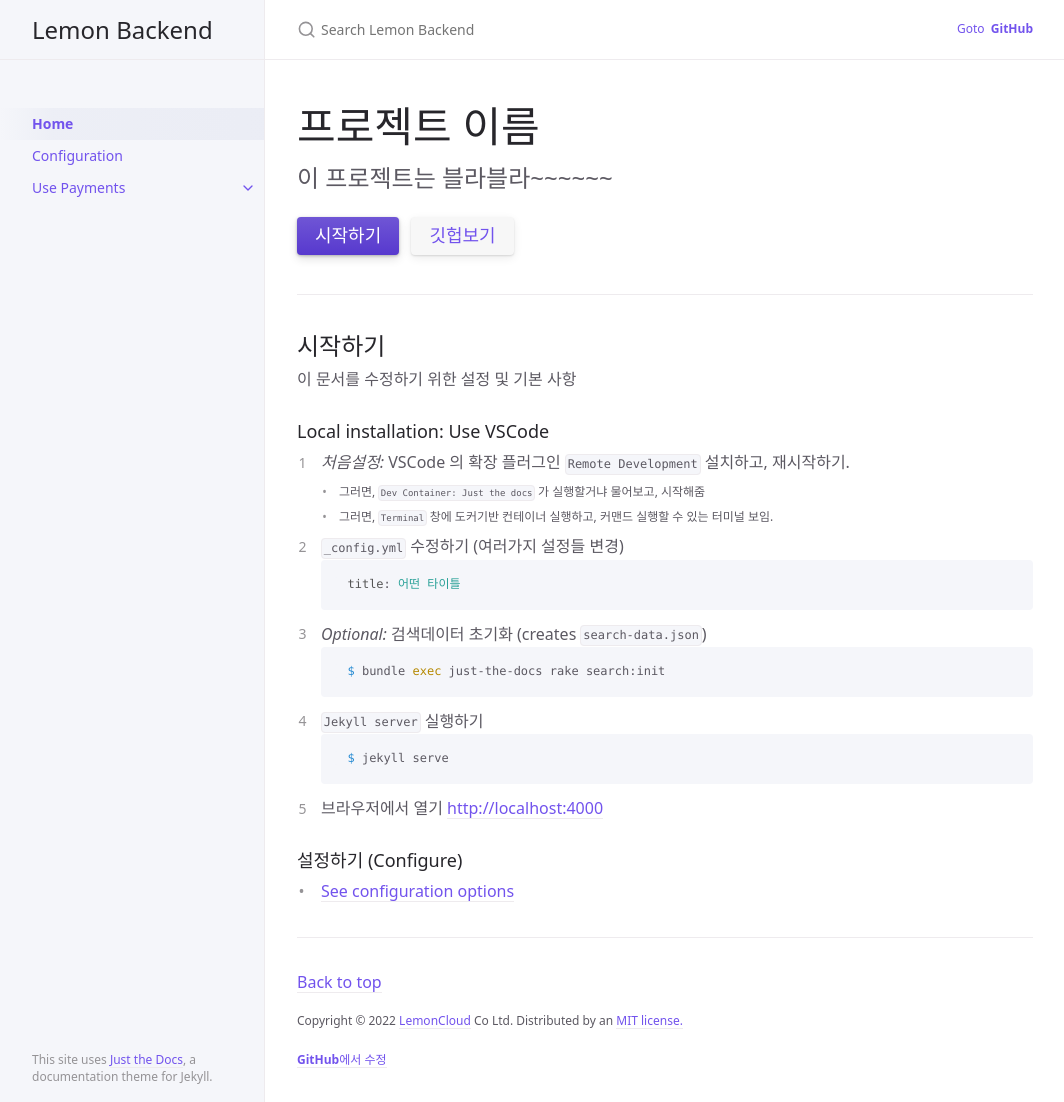
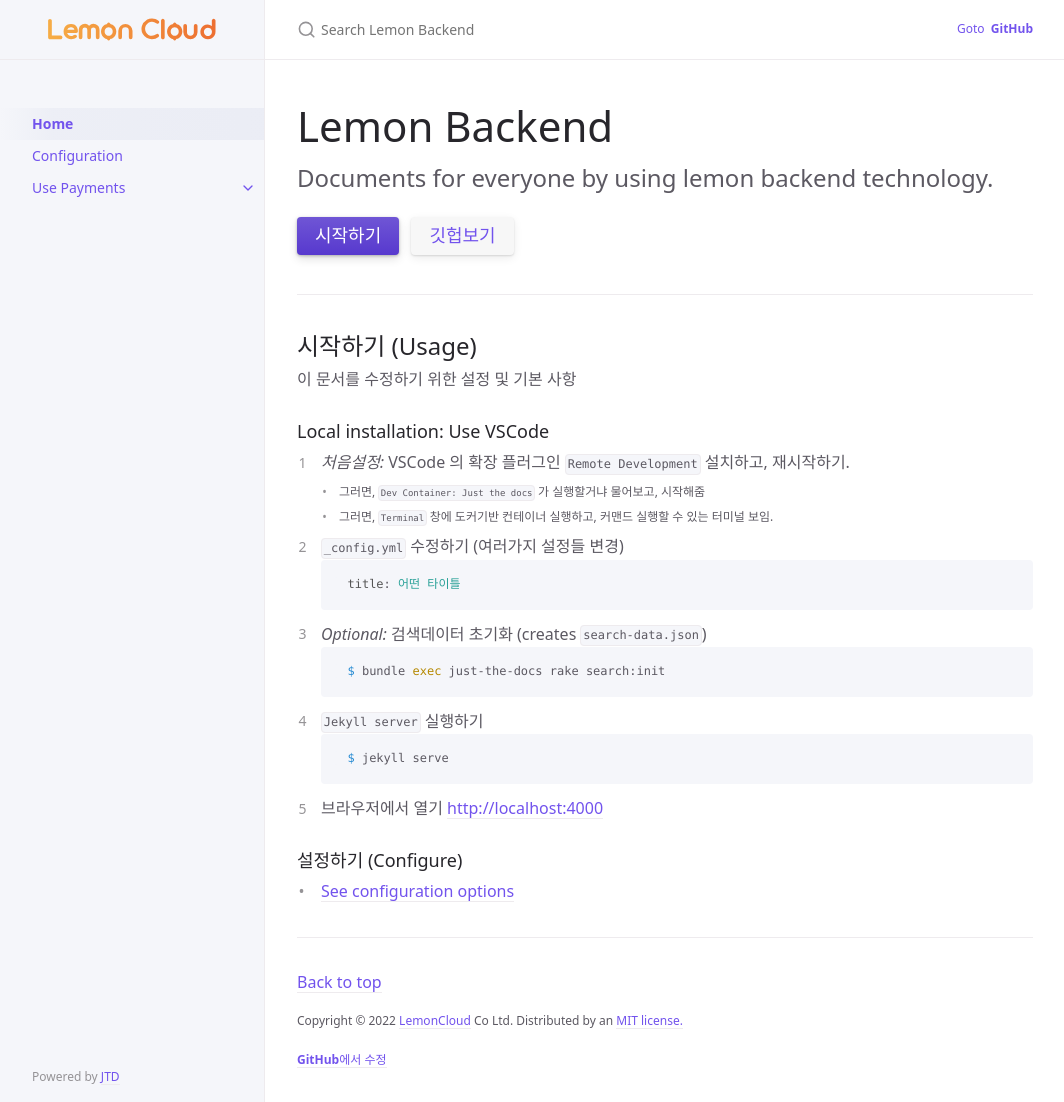
Before and after one commit to lemoncloud-io/lemon-backend-docs, a Jekyll site: the page built from index.md, in a window 1280 px wide and 1102 px high. Shown: the whole window, without its empty margins (107-1171 px from the left). Built offline with Jekyll 4.4.1, drawn with Linux system fonts in a browser that asks for light colours.

Commit message:
chore: cleanup and logo

```diff
--- a/_config.yml
+++ b/_config.yml
@@ -47,7 +47,7 @@ exclude:
 # include: ["docs/tests/"]
 
 # Set a path/url to a logo that will be displayed instead of the title
-#logo: "/assets/images/just-the-docs.png"
+logo: "/assets/images/lemoncloud-logo.svg"
 
 # Enable or disable the site search
 # Supports true (default) or false
@@ -82,7 +82,7 @@ heading_anchors: true
 # Aux links for the upper right navigation
 aux_links:
   "Goto &nbsp;<strong>GitHub</strong>":
-    - "//github.com/lemoncloud-io"
+    - "//github.com/lemoncloud-io/lemon-backend-docs"
 
 # Makes Aux links open in a new tab. Default is false
 aux_links_new_tab: false
--- a/_layouts/default.html
+++ b/_layouts/default.html
@@ -66,7 +66,7 @@ layout: table_wrappers
       {% endif %}
     </nav>
     <footer class="site-footer">
-      This site uses <a href="https://github.com/just-the-docs/just-the-docs">Just the Docs</a>, a documentation theme for Jekyll.
+      Powered by <a href="https://github.com/just-the-docs/just-the-docs">JTD</a>
     </footer>
   </div>
   <div class="main" id="top">
--- a/index.md
+++ b/index.md
@@ -2,21 +2,22 @@
 layout: default
 title: Home
 nav_order: 1
-description: "Just the Docs is a responsive Jekyll theme with built-in search that is easily customizable and hosted on GitHub Pages."
+description: "Documents for using Lemon Backend Technology."
 permalink: /
 ---
 
-# 프로젝트 이름
+# Lemon Backend
 {: .fs-9 }
 
-이 프로젝트는 블라블라~~~~~~
+Documents for everyone by using lemon backend technology.
 {: .fs-6 .fw-300 }
 
-[시작하기](#시작하기){: .btn .btn-primary .fs-5 .mb-4 .mb-md-0 .mr-2 } [깃헙보기](https://github.com/lemoncloud-io{{ site.baseurl }}){: .btn .fs-5 .mb-4 .mb-md-0 }
+[시작하기](#시작하기){: .btn .btn-primary .fs-5 .mb-4 .mb-md-0 .mr-2 }
+[깃헙보기](https://github.com/lemoncloud-io{{ site.baseurl }}){: .btn .fs-5 .mb-4 .mb-md-0 }
 
 ---
 
-## 시작하기
+## 시작하기 (Usage)
 
 이 문서를 수정하기 위한 설정 및 기본 사항
 
```
Also changed, not shown: package.json (+4 -4 lines), assets/images/lemoncloud-logo.svg (added), 1 other file.
